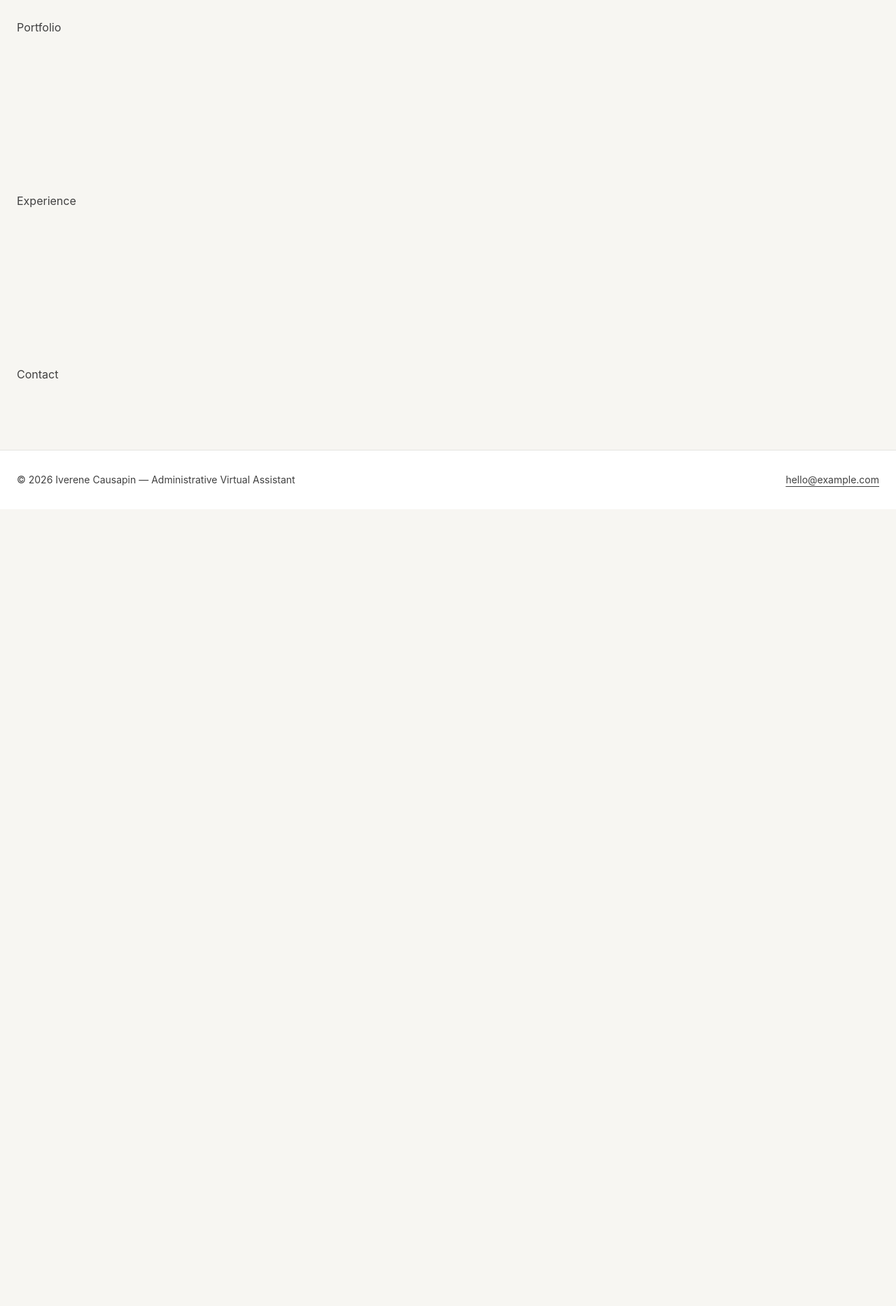
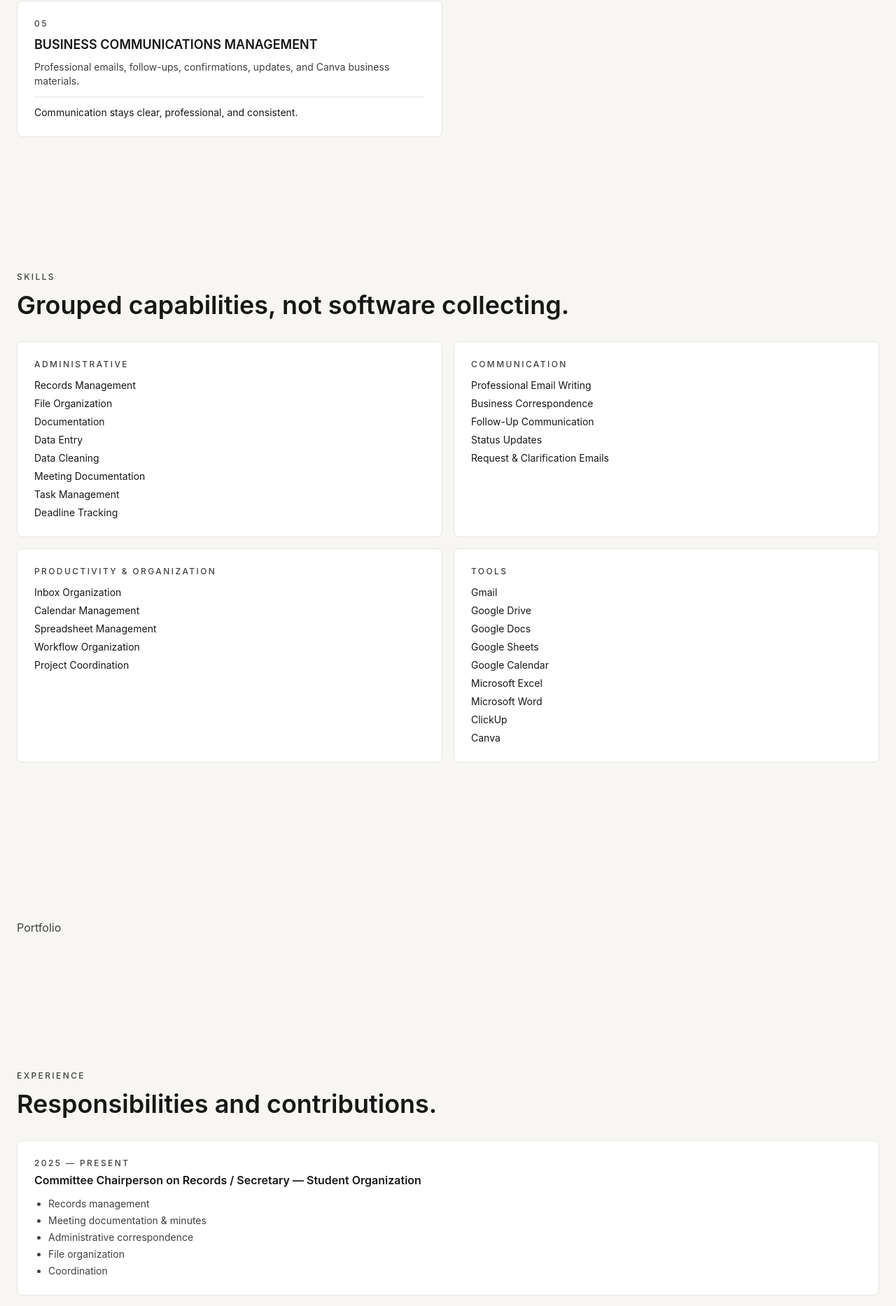
Before and after one commit to iverene/VA-Portfolio, a React (Vite) app: page / in a window 1280 px wide. Shown: the part 2035-3902 px from the top of the page at 70% size. Before the commit the page ends 2763 px from the top, so only its background shows below. Built offline with nearby package versions, Linux system fonts and the light colour scheme.

Commit message:
feat: add Services, Skills, and Experience sections with data files

```diff
--- a/src/App.jsx
+++ b/src/App.jsx
@@ -3,6 +3,9 @@ import Section from "./components/layout/Section.jsx";
 import Footer from "./components/layout/Footer.jsx";
 import Home from "./sections/Home.jsx";
 import About from "./sections/About.jsx";
+import Services from "./sections/Services.jsx";
+import Skills from "./sections/Skills.jsx";
+import Experience from "./sections/Experience.jsx";
 
 export default function App() {
   return (
@@ -11,10 +14,10 @@ export default function App() {
       <main>
         <Home />
         <About />
-        <Section id="services"><h2>Services</h2></Section>
-        <Section id="skills"><h2>Skills</h2></Section>
+        <Services />
+        <Skills />
         <Section id="portfolio"><h2>Portfolio</h2></Section>
-        <Section id="experience"><h2>Experience</h2></Section>
+        <Experience />
         <Section id="contact"><h2>Contact</h2></Section>
       </main>
       <Footer email="hello@example.com" />
--- /dev/null
+++ b/src/data/experience.js
@@ -0,0 +1,4 @@
+export const experience = [
+  { period: "2025 — Present", role: "Committee Chairperson on Records / Secretary", org: "Student Organization", bullets: ["Records management", "Meeting documentation & minutes", "Administrative correspondence", "File organization", "Coordination"] },
+  { period: "2024 — 2025", role: "Project Coordination & Documentation", org: "Academic / WaterWise Project", bullets: ["Task management", "Documentation", "Team workflows", "Testing support", "Deadline management"] },
+];
--- /dev/null
+++ b/src/data/services.js
@@ -0,0 +1,7 @@
+export const services = [
+  { n: "01", title: "Records & Documentation Management", desc: "File organization, folder structures, naming standards, meeting records, and administrative documents.", outcome: "Important information stays organized, accessible, and easy to maintain." },
+  { n: "02", title: "Data & Spreadsheet Management", desc: "Data entry, cleaning, validation, tracking, organization, and reporting.", outcome: "Business information is clean, structured, and easier to manage." },
+  { n: "03", title: "Inbox Management", desc: "Classification, labels, filters, priority triage, archiving, and follow-up tracking.", outcome: "Important emails are easier to identify, process, and follow up on." },
+  { n: "04", title: "Calendar Management", desc: "Scheduling, categorization, deadline tracking, reminders, and time blocking.", outcome: "Meetings, deadlines, and tasks stay visible and organized." },
+  { n: "05", title: "Business Communications Management", desc: "Professional emails, follow-ups, confirmations, updates, and Canva business materials.", outcome: "Communication stays clear, professional, and consistent." },
+];
--- /dev/null
+++ b/src/data/skills.js
@@ -0,0 +1,6 @@
+export const skillGroups = [
+  { title: "Administrative", items: ["Records Management", "File Organization", "Documentation", "Data Entry", "Data Cleaning", "Meeting Documentation", "Task Management", "Deadline Tracking"] },
+  { title: "Communication", items: ["Professional Email Writing", "Business Correspondence", "Follow-Up Communication", "Status Updates", "Request & Clarification Emails"] },
+  { title: "Productivity & Organization", items: ["Inbox Organization", "Calendar Management", "Spreadsheet Management", "Workflow Organization", "Project Coordination"] },
+  { title: "Tools", items: ["Gmail", "Google Drive", "Google Docs", "Google Sheets", "Google Calendar", "Microsoft Excel", "Microsoft Word", "ClickUp", "Canva"] },
+];
--- /dev/null
+++ b/src/sections/Experience.jsx
@@ -0,0 +1,17 @@
+import Section from "../components/layout/Section.jsx";
+import { experience } from "../data/experience.js";
+export default function Experience() {
+  return (
+    <Section id="experience" eyebrow="Experience" title="Responsibilities and contributions.">
+      <ol className="space-y-4">
+        {experience.map((e) => (
+          <li key={e.role} className="rounded-lg border border-[#E5E5E0] bg-[#FFFFFF] p-6">
+            <p className="text-xs font-medium uppercase tracking-[0.2em] text-[#404040]">{e.period}</p>
+            <h3 className="mt-1 font-semibold text-[#171717]">{e.role} — {e.org}</h3>
+            <ul className="mt-3 list-disc space-y-1 pl-5 text-sm text-[#404040]">{e.bullets.map((b) => <li key={b}>{b}</li>)}</ul>
+          </li>
+        ))}
+      </ol>
+    </Section>
+  );
+}
--- /dev/null
+++ b/src/sections/Services.jsx
@@ -0,0 +1,18 @@
+import Section from "../components/layout/Section.jsx";
+import { services } from "../data/services.js";
+export default function Services() {
+  return (
+    <Section id="services" eyebrow="Services" title="Support organized around client needs.">
+      <ol className="grid gap-4 md:grid-cols-2">
+        {services.map((s) => (
+          <li key={s.n} className="rounded-lg border border-[#E5E5E0] bg-[#FFFFFF] p-6">
+            <p className="text-xs font-medium uppercase tracking-[0.2em] text-[#404040]">{s.n}</p>
+            <h3 className="mt-2 text-lg font-semibold uppercase text-[#171717]">{s.title}</h3>
+            <p className="mt-2 text-sm text-[#404040]">{s.desc}</p>
+            <p className="mt-3 border-t border-[#E5E5E0] pt-3 text-sm text-[#171717]">{s.outcome}</p>
+          </li>
+        ))}
+      </ol>
+    </Section>
+  );
+}
--- /dev/null
+++ b/src/sections/Skills.jsx
@@ -0,0 +1,16 @@
+import Section from "../components/layout/Section.jsx";
+import { skillGroups } from "../data/skills.js";
+export default function Skills() {
+  return (
+    <Section id="skills" eyebrow="Skills" title="Grouped capabilities, not software collecting.">
+      <div className="grid gap-4 md:grid-cols-2">
+        {skillGroups.map((g) => (
+          <div key={g.title} className="rounded-lg border border-[#E5E5E0] bg-[#FFFFFF] p-6">
+            <h3 className="text-xs font-medium uppercase tracking-[0.2em] text-[#404040]">{g.title}</h3>
+            <ul className="mt-3 space-y-1.5 text-sm text-[#171717]">{g.items.map((i) => <li key={i}>{i}</li>)}</ul>
+          </div>
+        ))}
+      </div>
+    </Section>
+  );
+}
```
